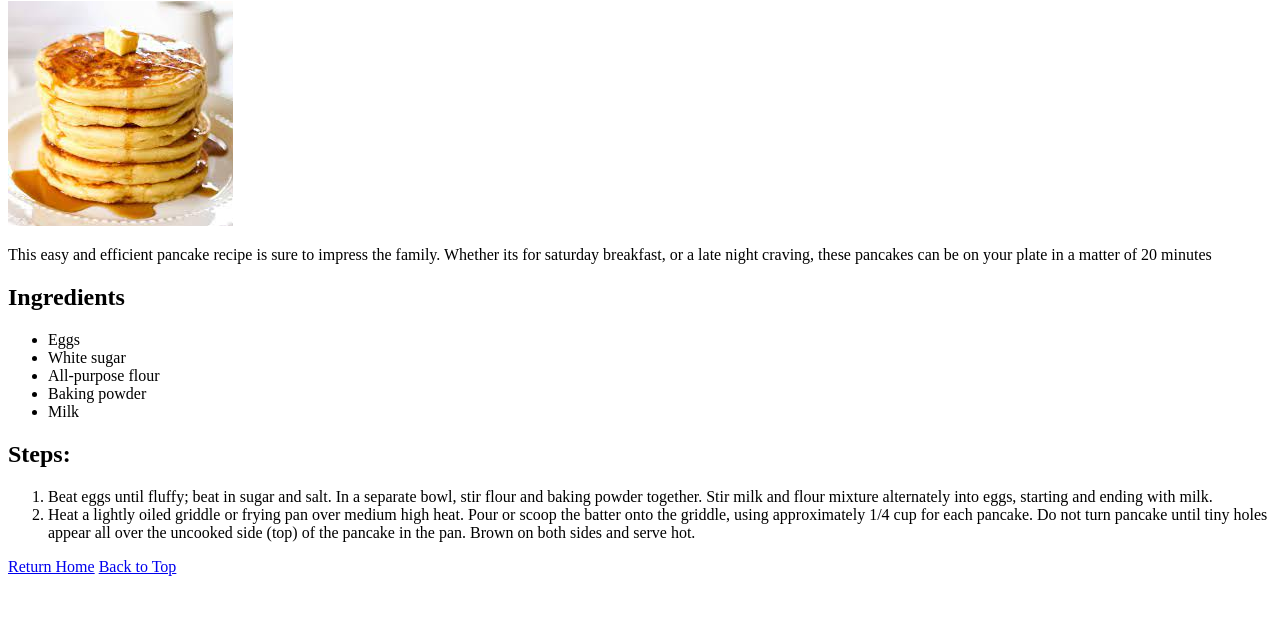
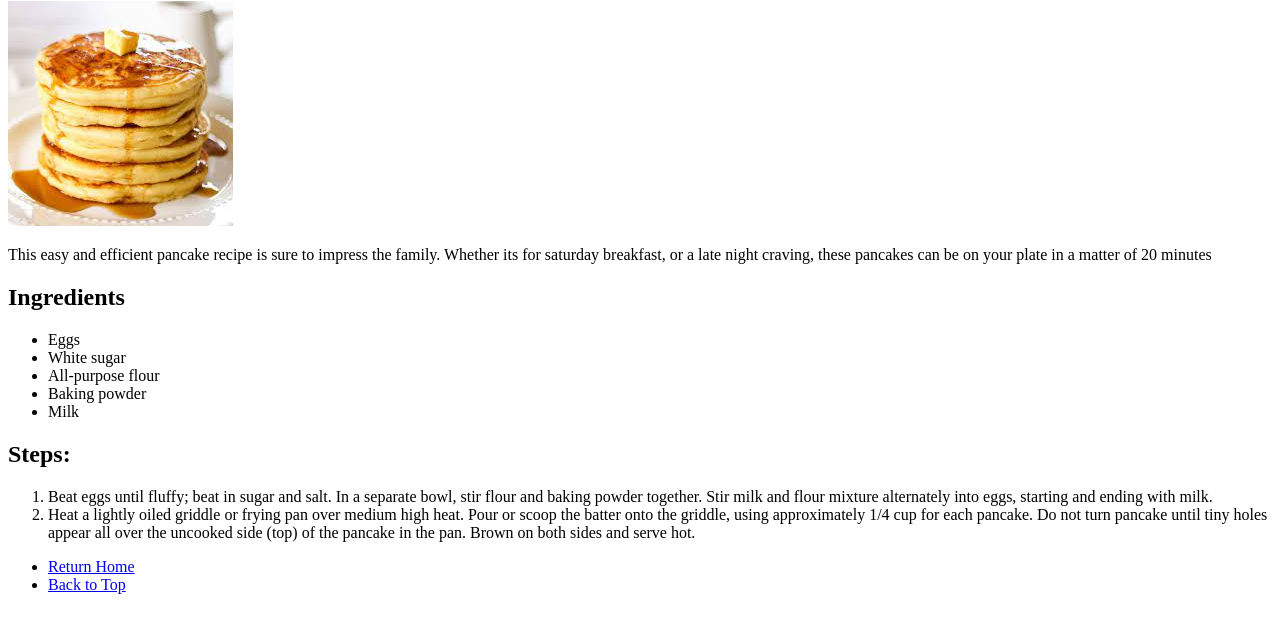
Before and after one commit to JakeHub17/odin-recipies, a plain HTML site: page recipes/pancakes.html in a window 1280 px wide. Shown: the part 79-712 px from the top of the page. Drawn offline with Linux system fonts and the light colour scheme.

Commit message:
cleaned up return functions

```diff
--- a/recipes/pancakes.html
+++ b/recipes/pancakes.html
@@ -23,8 +23,10 @@
     <li>Beat eggs until fluffy; beat in sugar and salt. In a separate bowl, stir flour and baking powder together. Stir milk and flour mixture alternately into eggs, starting and ending with milk.</li>
     <li>Heat a lightly oiled griddle or frying pan over medium high heat. Pour or scoop the batter onto the griddle, using approximately 1/4 cup for each pancake. Do not turn pancake until tiny holes appear all over the uncooked side (top) of the pancake in the pan. Brown on both sides and serve hot.</li>
   </ol>
-  <a href = ../index.html>Return Home</a>
-  <a href = #header>Back to Top</a>
+  <ul>
+    <li><a href = ../index.html>Return Home</a></li>
+    <li><a href = #header>Back to Top</a></li>
+  </ul>
 
 </body>
 </html>
```
Also changed, not shown: recipes/chocolatecake.html (+1 -1 lines), recipes/pasta.html (+1 -1 lines).
